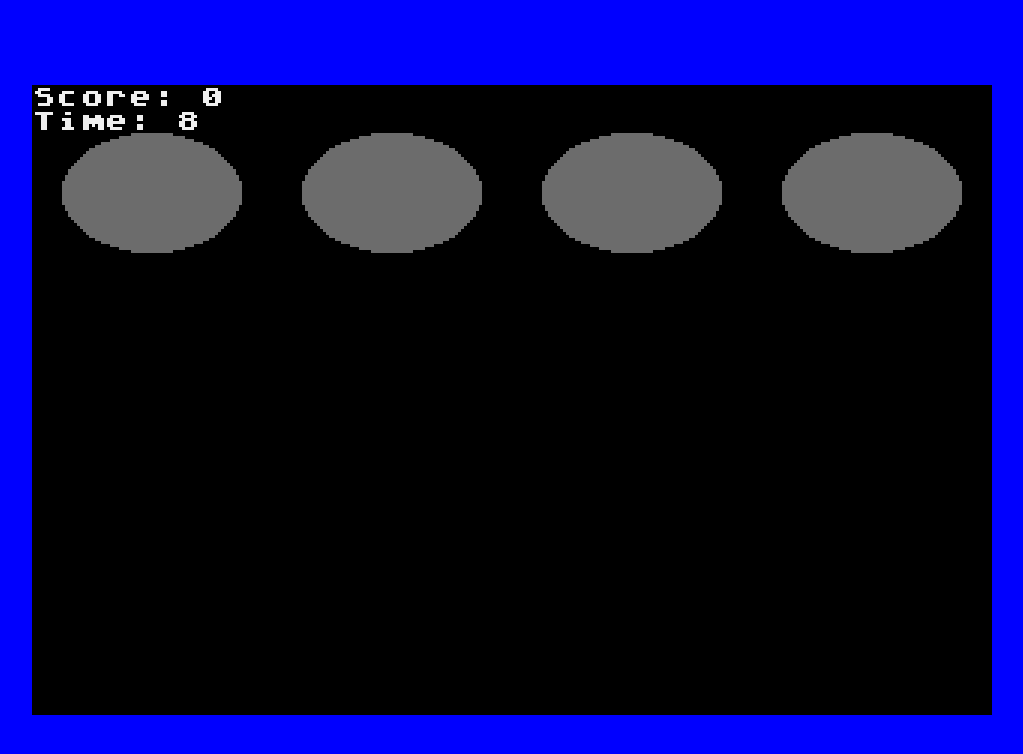
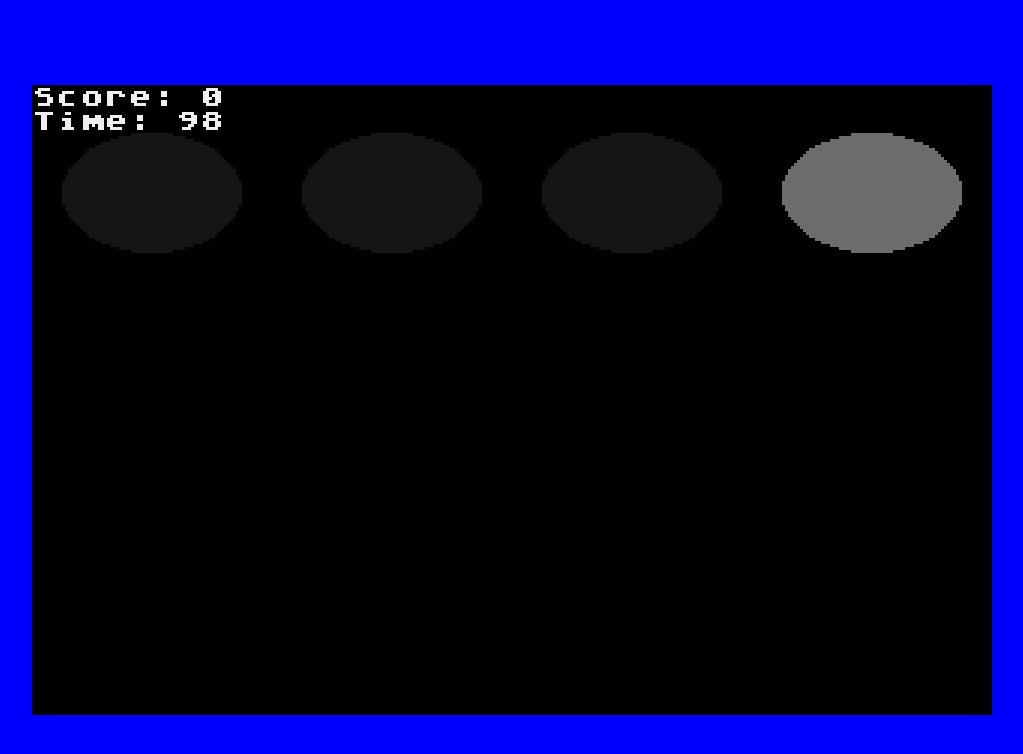
Before and after one commit to Retrolove-Games/whack-a-zombie-mole, a React (Create React App) app: page / in a window 1280 px wide. Both pictures are taken after a click on the button "Start game". Shown: the top 754 px of the page, without its empty margins (128-1151 px from the left). Built offline with nearby package versions, Linux system fonts and the light colour scheme.

Commit message:
Extend mole component

```diff
--- a/src/gameComponents/Mole.tsx
+++ b/src/gameComponents/Mole.tsx
@@ -2,7 +2,11 @@ import React from "react";
 import styled from "styled-components/macro";
 import Sprite from "../assets/game-sprite-test.png";
 
-export const Mole = styled.div`
+interface StyledMoleProps {
+  active: boolean
+}
+
+const StyledMole = styled.div<StyledMoleProps >`
   width: 60px;
   height: 40px;
   background-image: url(${Sprite});
@@ -10,4 +14,15 @@ export const Mole = styled.div`
   background-position: center center;
   background-size: 60px 40px;
   image-rendering: pixelated;
+  opacity: ${ props => props.active ? 1 : 0.2 }
 `;
+
+interface MoleProps {
+  active: boolean,
+  clickHandler: Function
+};
+
+export const Mole = ({active, clickHandler}: MoleProps) => {
+  console.log(active);
+  return <StyledMole active={active} onClick={() => clickHandler()} />;
+}
--- a/src/views/Game.tsx
+++ b/src/views/Game.tsx
@@ -18,16 +18,20 @@ const GameGrid = styled.div`
   padding: 0 10px;
 `;
 
+const gameLenght = 100;
+
 export const Game = () => {
   const { dispatch, state } = useContext(GameCtx);
   const { playSfx } = useContext(SfxCtx);
-  const [ time, updateTime ] = useState(60);
+  const [ time, updateTime ] = useState(gameLenght);
 
-  let timer = 10;
+  // Main ticker
+  useEffect(() => {
+    let timer = gameLenght;
 
-  useEffect(() => {
     const heartBeat = setInterval(() => {
       console.log("Clock beating...", timer);
+      //console.log(process.env.NODE_ENV);
       if (timer > 0) {
         updateTime(--timer);
       } else {
@@ -44,13 +48,14 @@ export const Game = () => {
       <p>Time: {time}</p>
       <GameGrid>
         {/* Row 1 */}
-        <Mole onClick={ () => { dispatch( { type: "INCREMENT_POINTS", points: 10 } ); playSfx("hit"); } } />
-        <Mole />
-        <Mole />
-        <Mole />
+        <Mole active={false} clickHandler={ () => alert(1) } />
+        <Mole active={false} clickHandler={ () => alert(1) } />
+        <Mole active={false} clickHandler={ () => alert(1) } />
+        <Mole active={true} clickHandler={ () =>  { dispatch( { type: "INCREMENT_POINTS", points: 10 } ); playSfx("hit"); } } />
         {/* Row 2 */}
       </GameGrid>
     </Wrapper>
 
   );
 };
+// onClick={ () => { dispatch( { type: "INCREMENT_POINTS", points: 10 } ); playSfx("hit"); } }
```
